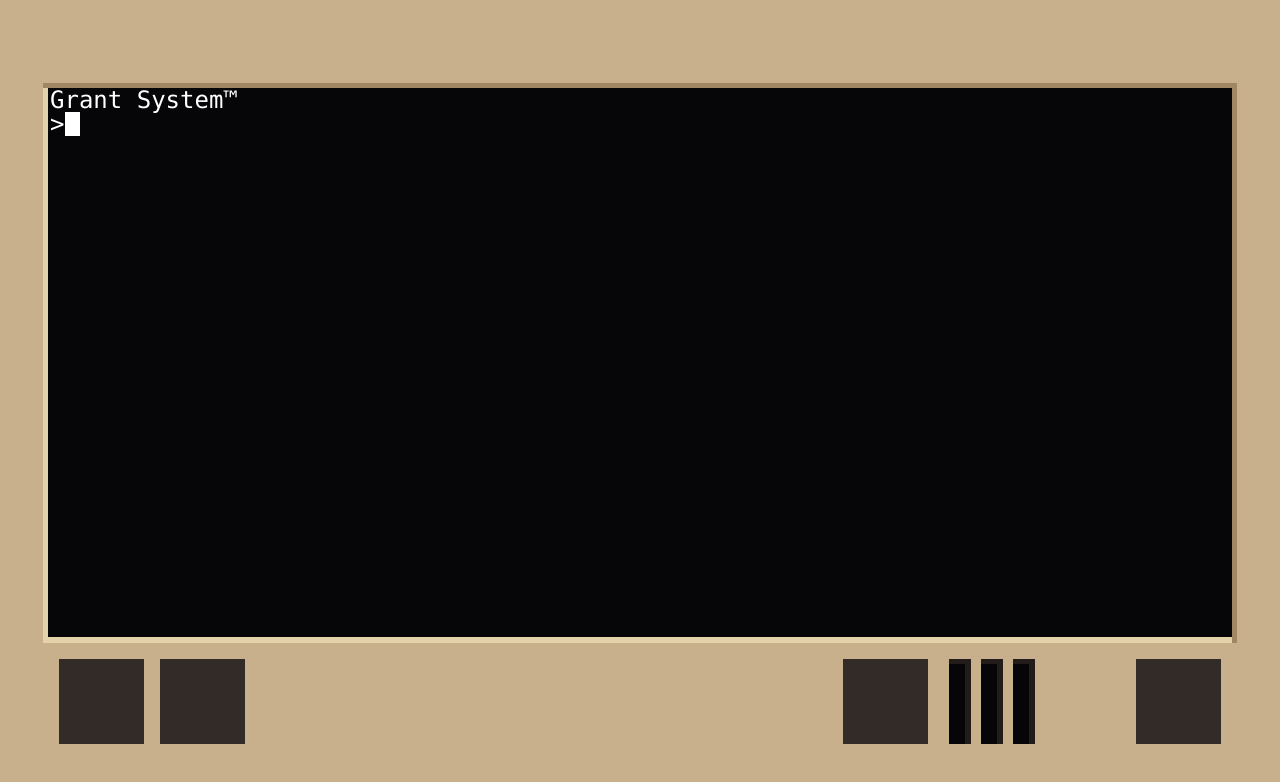
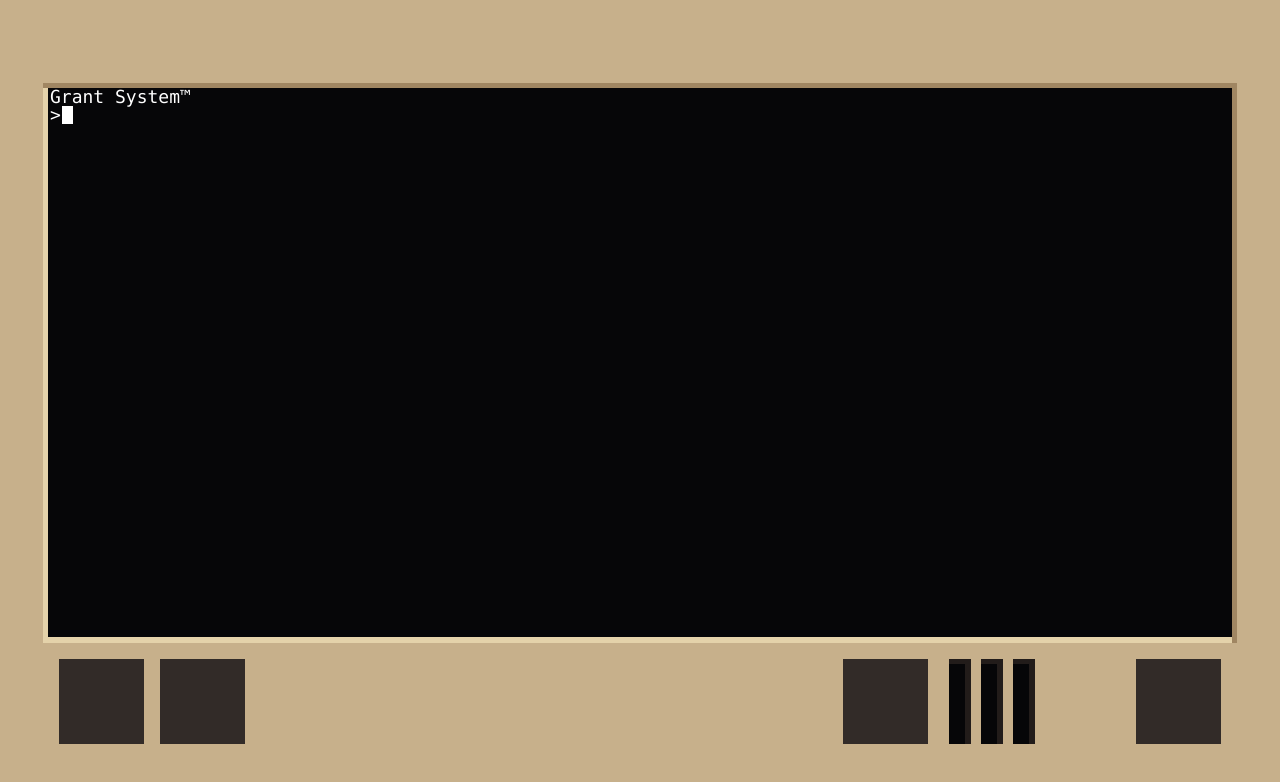
Before and after one commit to endgrant/endgrant, a plain HTML site: page index.html in a window 1280 px wide. Drawn offline with Linux system fonts and the light colour scheme.

Commit message:
Caret update and XSS security

```diff
--- a/index.html
+++ b/index.html
@@ -54,7 +54,7 @@
         <div class="content">
 <pre class="terminal" id="terminal">
 Grant System™
-<span id="output">></span><textarea class="user-input" id="user-input" autofocus maxlength="256"></textarea><span class="cursor"></span>
+<span id="output">></span><textarea class="user-input" id="user-input" autofocus maxlength="256"></textarea><span class="caret" id="caret"></span>
 </pre>
         </div>
     </div>
@@ -62,6 +62,9 @@ Grant System™
     <script>
         const output = document.getElementById('output')
         const userInput = document.getElementById('user-input');
+        const caret = document.getElementById('caret');
+        userInput.addEventListener('click', updateCaret);
+        userInput.addEventListener('input', updateCaret);
 
 
         // Refocus on focus lost
@@ -70,9 +73,9 @@ Grant System™
         });
 
 
-
         // Handle enter-key press
         userInput.addEventListener('keydown', function(event) {
+            updateCaret();
             if (event.key === 'Enter') {
                 // Override line break behavior
                 event.preventDefault();
@@ -80,7 +83,7 @@ Grant System™
                 // Append user text to terminal
                 var inputText = userInput.value;
                 userInput.value = '';
-                output.innerHTML += inputText;
+                output.textContent += inputText;
                 requestUserInput();
             }
         });
@@ -88,8 +91,31 @@ Grant System™
 
         // Creates a new line on which to wait for user input
         function requestUserInput() {
-            output.innerHTML += "\n>";
+            output.textContent += "\n>";
         }
+
+
+        // Updates the visibility of the custom caret based on the position of the real caret
+        function updateCaret() {
+            // Defer method call until next frame
+            setTimeout(() => {
+                const { selectionStart } = userInput;
+                const { value } = userInput;
+
+                // Pass if caret is at end of text content
+                if (selectionStart == value.length) {
+                    caret.style.display = "inline-block";
+                    userInput.style.caretColor = "transparent";
+                } else {
+                    caret.style.display = "none";
+                    userInput.style.caretColor = "white";
+                }
+            }, 0);
+        }
+
+
+        // Initialize caret
+        updateCaret();
     </script>
 </body>
 </html>
--- a/styling.css
+++ b/styling.css
@@ -4,7 +4,7 @@ pre.terminal, textarea.user-input {
     border: none;
     outline: none;
 
-    font-size: 1em;
+    font-size: 0.75em;
     font-family: Consolas, monospace;
     line-height: 1;
     vertical-align: baseline;
@@ -23,17 +23,19 @@ textarea.user-input {
     resize: none;
     field-sizing: content;
     height: calc(1.1em);
+    font-size: 1em;
 
     vertical-align: top;
     text-wrap: nowrap;
     overflow-y: hidden;
 
-    caret-color: transparent;
+    caret-color: white;
+    caret-shape: block;
     pointer-events: none;
 }
 
 
-span.cursor {
+span.caret {
     display: inline-block;
     width: 1ch;
     height: 1em;
```
